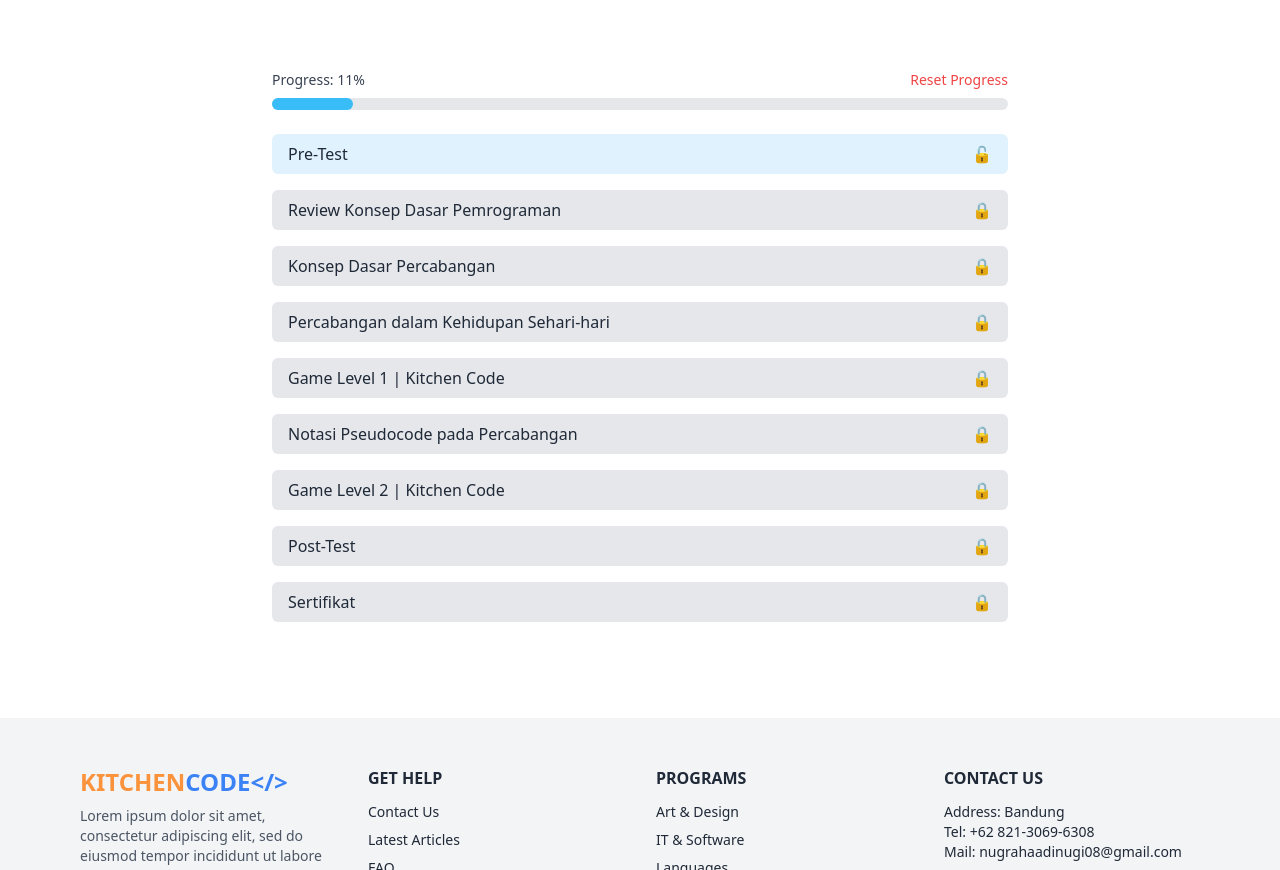
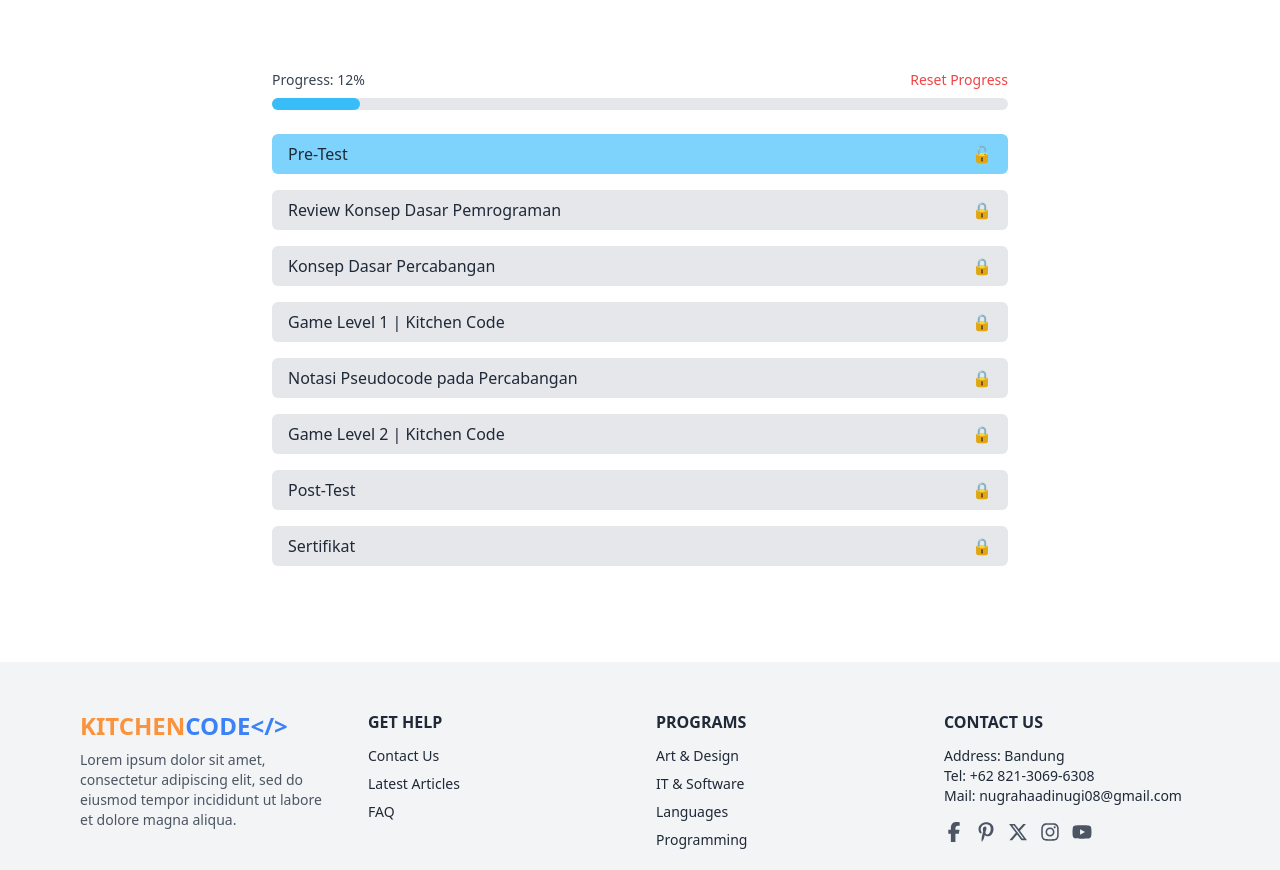
Before and after one commit to NugrahaAdiforStudy/Kitchen-Code, a Next.js app: page / in a window 1280 px wide. Shown: the part 1240-2110 px from the top of the page. Built offline with nearby package versions, Linux system fonts and the light colour scheme.

Commit message:
Update lanjut dari device B

```diff
--- a/app/components/Accordion.js
+++ b/app/components/Accordion.js
@@ -1,49 +1,115 @@
-'use client';
+"use client";
 
-import { useState, useEffect } from 'react';
+import { useState, useEffect } from "react";
+
+const CenteredIframe = ({ src, height = "h-[600px]" }) => (
+  <div className="flex justify-center w-full my-7">
+    <div className={`w-full max-w-4xl ${height}`}>
+      <iframe
+        src={src}
+        allowFullScreen
+        className="w-full h-full rounded-md border"
+      />
+    </div>
+  </div>
+);
 
 const data = [
-  { title: 'Pre-Test',
+  {
+    title: "Pre-Test",
     content: (
       <div>
         <p>Link ke Google Form atau quiz pre-test</p>
         <button
-          onClick={() => window.open("https://forms.gle/Xpkb33w9SA2oDhkK9", "_blank")}
+          onClick={() =>
+            window.open("https://forms.gle/Xpkb33w9SA2oDhkK9", "_blank")
+          }
           className="w-[170px] text-center text-xs px-3 py-2 rounded-md transition bg-orange-200 hover:bg-orange-400 mt-6"
         >
           Kerjakan Pada Link Berikut!
         </button>
       </div>
-    )
+    ),
   },
-  { title: 'Review Konsep Dasar Pemrograman', content: <p>Penjelasan konsep dasar seperti variabel, tipe data, operator...</p> },
-  { title: 'Konsep Dasar Percabangan', content: <p>Penjelasan tentang if, else, dan percabangan bersarang...</p> },
-  { title: 'Percabangan dalam Kehidupan Sehari-hari', content: <p>Contoh percabangan di kehidupan nyata...</p> },
-  { title: 'Game Level 1 | Kitchen Code',
+  {
+    title: "Review Konsep Dasar Pemrograman",
     content: (
-      <div className="aspect-video w-full">
-        <iframe
-          src="https://play.unity.com/en/games/c371e6b4-0822-49e1-902b-f6ac6a85fb1a/kitchen-code-level-1"
-          title="Game Level 1"
-          allowFullScreen
-          className="w-full h-[500px] rounded-md border"
-        />
+      <div className="flex flex-col items-center w-full gap-1">
+        <p className="mt-3">
+          Penjelasan tentang Konsep Dasar Pemrograman untuk Memulai lebih jauh
+        </p>
+        <div className="w-full max-w-4xl aspect-video">
+          <CenteredIframe src="https://docs.google.com/presentation/d/e/2PACX-1vR4Uqy62PQyfP0yMndKwDi414EnItLQ-lwogwGQMxwFOAQAbqfdTLtXcA1lwucX4Q/embed?start=false&loop=false" />
+        </div>
       </div>
     ),
   },
-  { title: 'Notasi Pseudocode pada Percabangan', content: <p>Penjelasan pseudocode dengan struktur if-else</p> },
-  { title: 'Game Level 2 | Kitchen Code',
+  {
+    title: "Konsep Dasar Percabangan",
     content: (
-    <div className="aspect-video w-full">
-      <iframe
-        src="https://play.unity.com/en/games/7b14e4eb-9b63-4fd7-ac6b-b3829bb96a0b/kitchen-code-serious-game"
-        title="Game Level 2"
-        allowFullScreen
-        className="w-full h-[500px] rounded-md border"
-      />
-    </div>), },
-  { title: 'Post-Test', content: <p>Link ke Google Form atau quiz post-test</p> },
-  { title: 'Sertifikat', content: <p>Instruksi untuk unduh sertifikat setelah menyelesaikan semua materi.</p> },
+      <div className="flex flex-col items-center w-full gap-1">
+        <p className="mt-3">
+          Penjelasan tentang if, else, dan percabangan bersarang...
+        </p>
+        <div className="w-full max-w-4xl aspect-video">
+          <CenteredIframe src="https://docs.google.com/presentation/d/e/2PACX-1vTBRFmqHvyuxNBjzjjO21uTL8TFJjMe6CU82Ov2B0N7hExhkgW5GUEi59iDkVJe4w/embed?start=false&loop=false&delayms=3000" />
+        </div>
+      </div>
+    ),
+  },
+  {
+    title: "Game Level 1 | Kitchen Code",
+    content: (
+      <div className="aspect-video w-full">
+        <CenteredIframe src="https://play.unity.com/en/games/c371e6b4-0822-49e1-902b-f6ac6a85fb1a/kitchen-code-level-1"></CenteredIframe>
+      </div>
+    ),
+  },
+  {
+    title: "Notasi Pseudocode pada Percabangan",
+    content: (
+      <div className="flex flex-col items-center w-full gap-1">
+        <p className="mt-3">
+          Penggunaan Notasi Pseudocode dalam Percabangan yang perlu diperhatikan
+        </p>
+        <div className="w-full max-w-4xl aspect-video">
+          <CenteredIframe src="https://docs.google.com/presentation/d/e/2PACX-1vRy3VGDq8oht1_9wlz3_a-KYUpFvEgK2fn1guxpmTUsdjz9qRWf5iTikbiujwiZVg/embed?start=false&loop=false&delayms=3000" />
+        </div>
+      </div>
+    ),
+  },
+  {
+    title: "Game Level 2 | Kitchen Code",
+    content: (
+      <div className="aspect-video w-full">
+        <CenteredIframe src="https://play.unity.com/en/games/7b14e4eb-9b63-4fd7-ac6b-b3829bb96a0b/kitchen-code-serious-game"></CenteredIframe>
+      </div>
+    ),
+  },
+  {
+    title: "Post-Test",
+    content: (
+      <div>
+        <p>Link ke Google Form atau quiz post-test</p>
+        <button
+          onClick={() =>
+            window.open("https://forms.gle/rwLUbDmaMTQC42BN9", "_blank")
+          }
+          className="w-[170px] text-center text-xs px-3 py-2 rounded-md transition bg-orange-200 hover:bg-orange-400 mt-6"
+        >
+          Kerjakan Pada Link Berikut!
+        </button>
+      </div>
+    ),
+  },
+  {
+    title: "Sertifikat",
+    content: (
+      <p>
+        Instruksi untuk unduh sertifikat setelah menyelesaikan semua materi.
+      </p>
+    ),
+  },
 ];
 
 export default function AccordionValidasi() {
@@ -51,7 +117,7 @@ export default function AccordionValidasi() {
   const [progress, setProgress] = useState([]);
 
   useEffect(() => {
-    const stored = JSON.parse(localStorage.getItem('accordion-progress'));
+    const stored = JSON.parse(localStorage.getItem("accordion-progress"));
     if (stored && stored.length === data.length) {
       setProgress(stored);
     } else {
@@ -60,7 +126,7 @@ export default function AccordionValidasi() {
   }, []);
 
   useEffect(() => {
-    localStorage.setItem('accordion-progress', JSON.stringify(progress));
+    localStorage.setItem("accordion-progress", JSON.stringify(progress));
   }, [progress]);
 
   const toggleAccordion = (index) => {
@@ -92,7 +158,7 @@ export default function AccordionValidasi() {
               const reset = data.map((_, i) => i === 0);
               setProgress(reset);
               setActiveIndex(null);
-              localStorage.setItem('accordion-progress', JSON.stringify(reset));
+              localStorage.setItem("accordion-progress", JSON.stringify(reset));
             }}
             className="text-red-500 hover:underline text-sm"
           >
@@ -115,8 +181,8 @@ export default function AccordionValidasi() {
             className={`w-full text-left px-4 py-2 rounded-md transition
               ${
                 progress[index]
-                  ? 'bg-sky-100 hover:bg-sky-300'
-                  : 'bg-gray-200 cursor-not-allowed'
+                  ? "bg-sky-300 hover:bg-sky-600"
+                  : "bg-gray-200 cursor-not-allowed"
               }
             `}
           >
@@ -130,7 +196,6 @@ export default function AccordionValidasi() {
             </div>
           </button>
 
-
           {activeIndex === index && (
             <div className="relative p-4 border border-sky-300 rounded-b-md bg-white">
               {/* Tombol di pojok kanan atas */}
@@ -138,7 +203,8 @@ export default function AccordionValidasi() {
                 <div className="flex justify-end mt-4">
                   <button
                     className="text-xs px-2 py-1  border border-gray-800 text-grey rounded hover:bg-green-600"
-                    onClick={() => markAsDone(index)}>
+                    onClick={() => markAsDone(index)}
+                  >
                     Tandai Selesai
                   </button>
                 </div>
--- /dev/null
+++ b/app/components/PercabanganH5P.js
@@ -0,0 +1,16 @@
+"use client";
+
+export default function PercabanganH5P() {
+  return (
+    <div className="w-full aspect-video">
+      <iframe
+        src="/h5p/percabangan-dalam-kehidupan/h5p-viewer.html"
+        width="100%"
+        height="600"
+        allowFullScreen
+        title="Percabangan dalam Kehidupan"
+        className="w-full rounded-md border"
+      ></iframe>
+    </div>
+  );
+}
```
